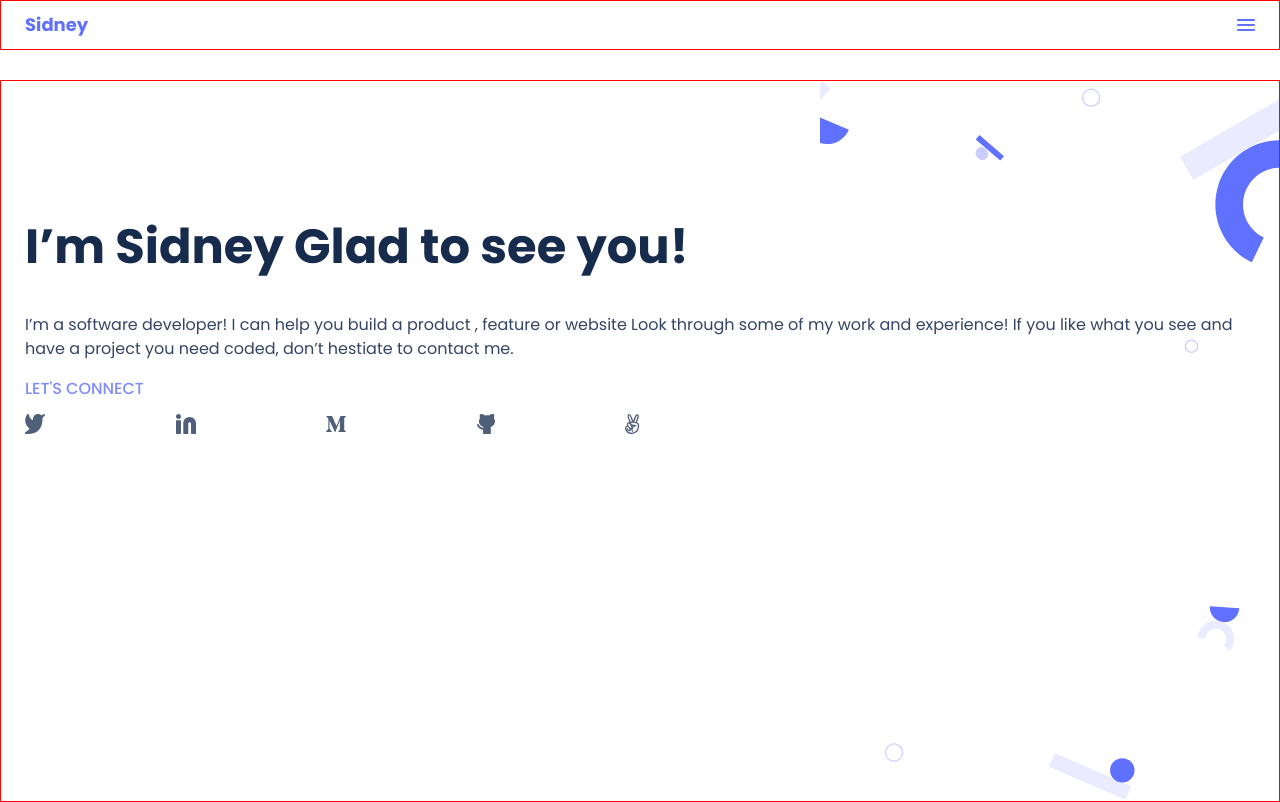
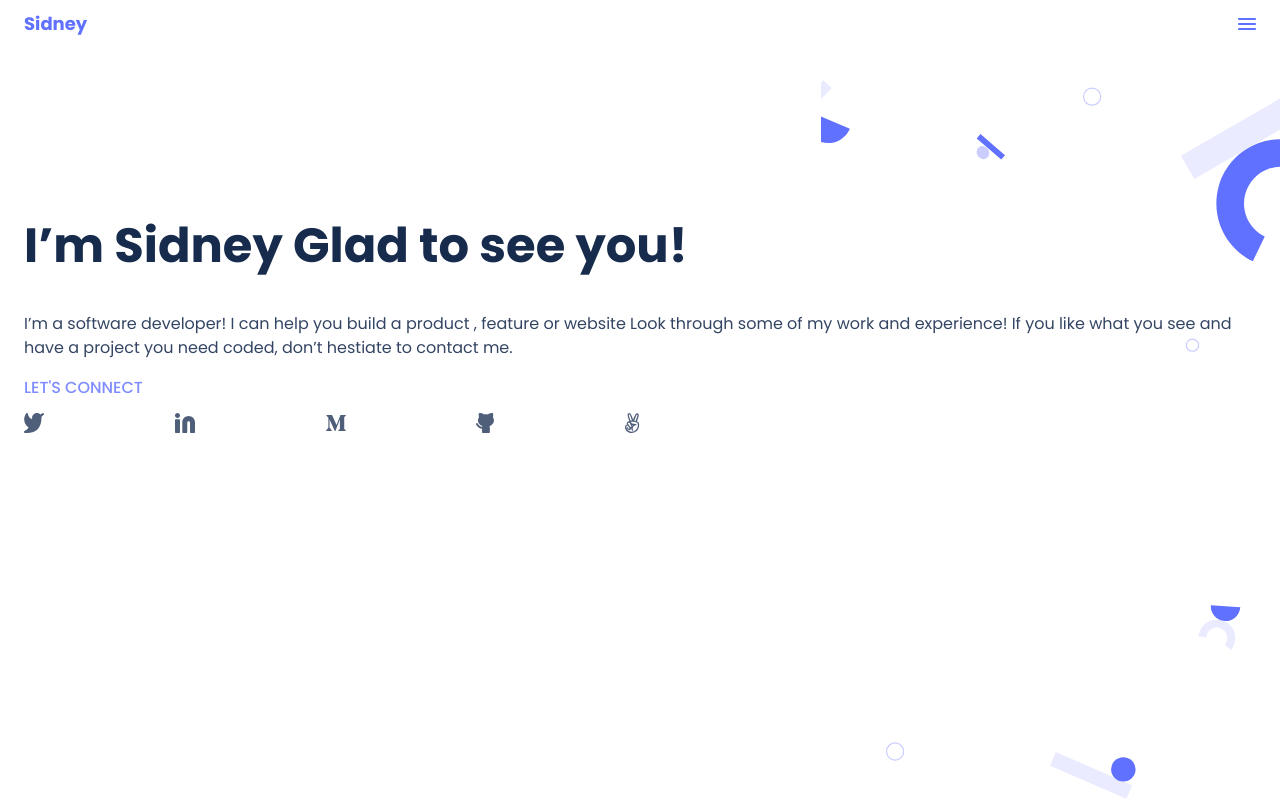
Before and after one commit to XsidX/my-portfolio, a website: page index.html in a window 1280 px wide. Drawn offline with Linux system fonts and the light colour scheme.

Commit message:
fix linting error, remove borders on nav

```diff
--- a/styles.css
+++ b/styles.css
@@ -46,7 +46,6 @@ ul {
   display: flex;
   justify-content: space-between;
   align-items: center;
-  border: solid red 1px;
 }
 
 .logo {
@@ -63,7 +62,6 @@ ul {
   background-repeat: no-repeat;
   background-size: contain;
   background-position: right;
-  border: 1px solid red
 }
 
 .hero-container {
```
